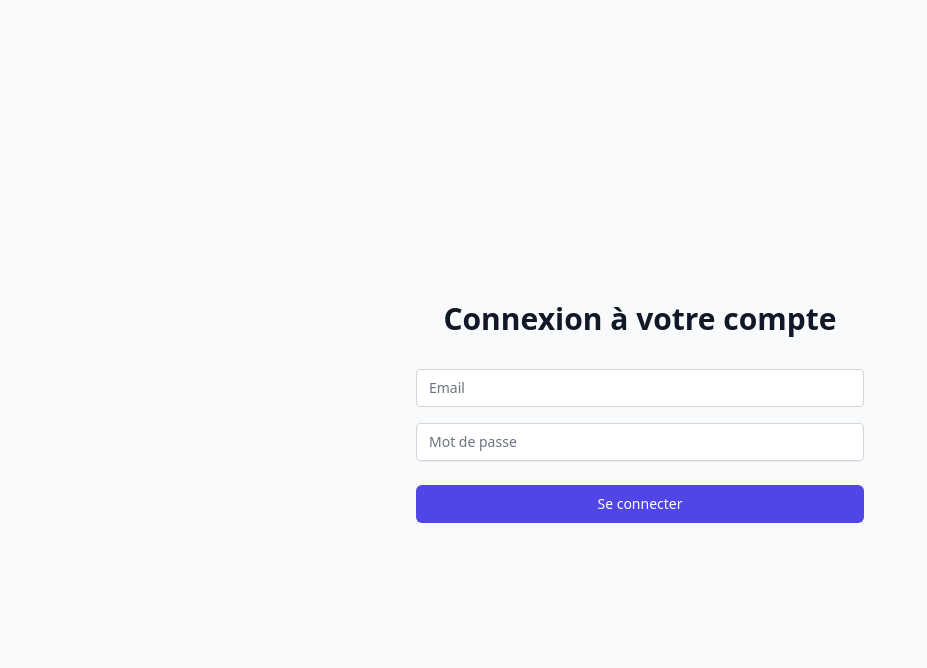
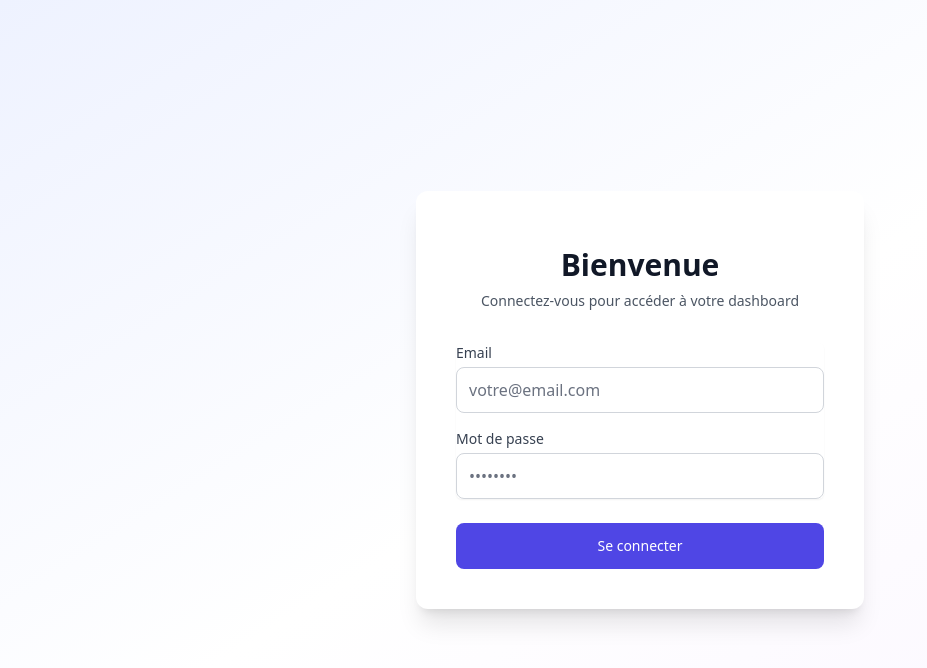
Before and after one commit to chrisspb/nextjs-shortcuts-manager, a Next.js app: page /auth/signin in a window 1280 px wide. Shown: the top 668 px of the page, without its empty margins (0-927 px from the left). Built offline with nearby package versions, Linux system fonts and the light colour scheme; no server answers.

Commit message:
Enhance signin page design with better UI and loading states

```diff
--- a/pages/auth/signin.tsx
+++ b/pages/auth/signin.tsx
@@ -1,26 +1,17 @@
-import { signIn, useSession } from 'next-auth/react';
-import { useState, useEffect } from 'react';
+import { signIn } from 'next-auth/react';
+import { useState } from 'react';
 import { useRouter } from 'next/router';
 
 export default function SignIn() {
   const [email, setEmail] = useState('');
   const [password, setPassword] = useState('');
   const [error, setError] = useState('');
+  const [isLoading, setIsLoading] = useState(false);
   const router = useRouter();
-  const { data: session, status } = useSession();
-
-  useEffect(() => {
-    if (status === 'authenticated') {
-      if (session.user.role === 'ADMIN') {
-        router.replace('/admin/select-user');
-      } else {
-        router.replace('/dashboard');
-      }
-    }
-  }, [status, session, router]);
 
   const handleSubmit = async (e: React.FormEvent) => {
     e.preventDefault();
+    setIsLoading(true);
     setError('');
 
     const result = await signIn('credentials', {
@@ -31,67 +22,92 @@ export default function SignIn() {
 
     if (result?.error) {
       setError('Email ou mot de passe incorrect');
+      setIsLoading(false);
     }
   };
 
-  if (status === 'loading') {
-    return <div>Chargement...</div>;
-  }
+  return (
+    <div className="min-h-screen flex items-center justify-center bg-gradient-to-br from-indigo-50 via-white to-purple-50 py-12 px-4 sm:px-6 lg:px-8">
+      <div className="max-w-md w-full space-y-8 bg-white p-10 rounded-xl shadow-xl">
+        <div>
+          <h2 className="mt-4 text-center text-3xl font-bold text-gray-900">
+            Bienvenue
+          </h2>
+          <p className="mt-2 text-center text-sm text-gray-600">
+            Connectez-vous pour accéder à votre dashboard
+          </p>
+        </div>
 
-  if (status === 'authenticated') {
-    return null;
-  }
-
-  return (
-    <div className="min-h-screen flex items-center justify-center bg-gray-50">
-      <div className="max-w-md w-full space-y-8">
-        <div>
-          <h2 className="mt-6 text-center text-3xl font-extrabold text-gray-900">
-            Connexion à votre compte
-          </h2>
-        </div>
-        <form onSubmit={handleSubmit} className="mt-8 space-y-6">
+        <form className="mt-8 space-y-6" onSubmit={handleSubmit}>
           {error && (
-            <div className="bg-red-100 border border-red-400 text-red-700 px-4 py-3 rounded">
-              {error}
+            <div className="bg-red-50 border-l-4 border-red-400 p-4 rounded">
+              <div className="flex">
+                <div className="flex-shrink-0">
+                  <svg className="h-5 w-5 text-red-400" fill="currentColor" viewBox="0 0 20 20">
+                    <path fillRule="evenodd" d="M10 18a8 8 0 100-16 8 8 0 000 16zM8.707 7.293a1 1 0 00-1.414 1.414L8.586 10l-1.293 1.293a1 1 0 101.414 1.414L10 11.414l1.293 1.293a1 1 0 001.414-1.414L11.414 10l1.293-1.293a1 1 0 00-1.414-1.414L10 8.586 8.707 7.293z" clipRule="evenodd" />
+                  </svg>
+                </div>
+                <div className="ml-3">
+                  <p className="text-sm text-red-600">
+                    {error}
+                  </p>
+                </div>
+              </div>
             </div>
           )}
+
           <div className="rounded-md shadow-sm space-y-4">
             <div>
-              <label htmlFor="email" className="sr-only">
+              <label htmlFor="email" className="block text-sm font-medium text-gray-700 mb-1">
                 Email
               </label>
               <input
                 id="email"
+                name="email"
                 type="email"
+                autoComplete="email"
+                required
                 value={email}
                 onChange={(e) => setEmail(e.target.value)}
-                required
-                className="appearance-none relative block w-full px-3 py-2 border border-gray-300 placeholder-gray-500 text-gray-900 rounded focus:outline-none focus:ring-indigo-500 focus:border-indigo-500 focus:z-10 sm:text-sm"
-                placeholder="Email"
+                className="appearance-none relative block w-full px-3 py-2.5 border border-gray-300 rounded-lg placeholder-gray-500 text-gray-900 focus:outline-none focus:ring-2 focus:ring-indigo-500 focus:border-transparent"
+                placeholder="votre@email.com"
               />
             </div>
+
             <div>
-              <label htmlFor="password" className="sr-only">
+              <label htmlFor="password" className="block text-sm font-medium text-gray-700 mb-1">
                 Mot de passe
               </label>
               <input
                 id="password"
+                name="password"
                 type="password"
+                autoComplete="current-password"
+                required
                 value={password}
                 onChange={(e) => setPassword(e.target.value)}
-                required
-                className="appearance-none relative block w-full px-3 py-2 border border-gray-300 placeholder-gray-500 text-gray-900 rounded focus:outline-none focus:ring-indigo-500 focus:border-indigo-500 focus:z-10 sm:text-sm"
-                placeholder="Mot de passe"
+                className="appearance-none relative block w-full px-3 py-2.5 border border-gray-300 rounded-lg placeholder-gray-500 text-gray-900 focus:outline-none focus:ring-2 focus:ring-indigo-500 focus:border-transparent"
+                placeholder="••••••••"
               />
             </div>
           </div>
 
           <button
             type="submit"
-            className="group relative w-full flex justify-center py-2 px-4 border border-transparent text-sm font-medium rounded-md text-white bg-indigo-600 hover:bg-indigo-700 focus:outline-none focus:ring-2 focus:ring-offset-2 focus:ring-indigo-500"
+            disabled={isLoading}
+            className={`group relative w-full flex justify-center py-3 px-4 border border-transparent text-sm font-medium rounded-lg text-white
+              ${isLoading
+                ? 'bg-indigo-400 cursor-not-allowed'
+                : 'bg-indigo-600 hover:bg-indigo-700 focus:outline-none focus:ring-2 focus:ring-offset-2 focus:ring-indigo-500'
+              } transition-colors duration-200 ease-in-out`}
           >
-            Se connecter
+            {isLoading ? (
+              <svg className="animate-spin -ml-1 mr-3 h-5 w-5 text-white" xmlns="http://www.w3.org/2000/svg" fill="none" viewBox="0 0 24 24">
+                <circle className="opacity-25" cx="12" cy="12" r="10" stroke="currentColor" strokeWidth="4"></circle>
+                <path className="opacity-75" fill="currentColor" d="M4 12a8 8 0 018-8V0C5.373 0 0 5.373 0 12h4zm2 5.291A7.962 7.962 0 014 12H0c0 3.042 1.135 5.824 3 7.938l3-2.647z"></path>
+              </svg>
+            ) : null}
+            {isLoading ? 'Connexion en cours...' : 'Se connecter'}
           </button>
         </form>
       </div>
```
